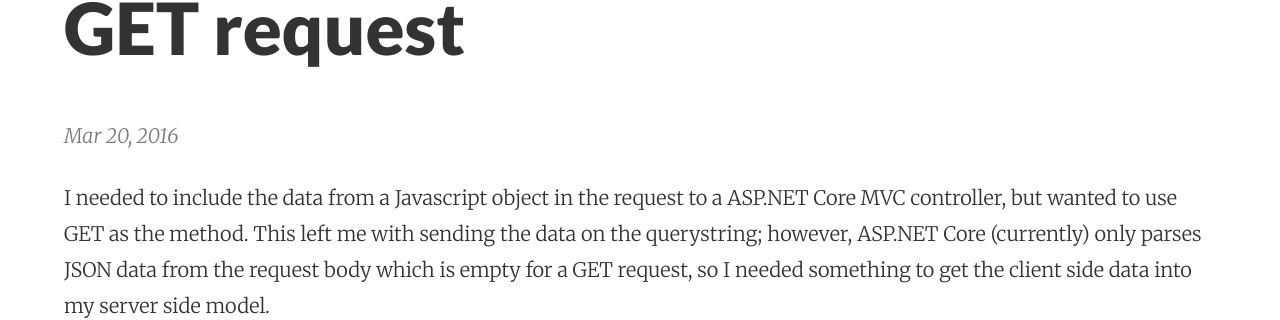
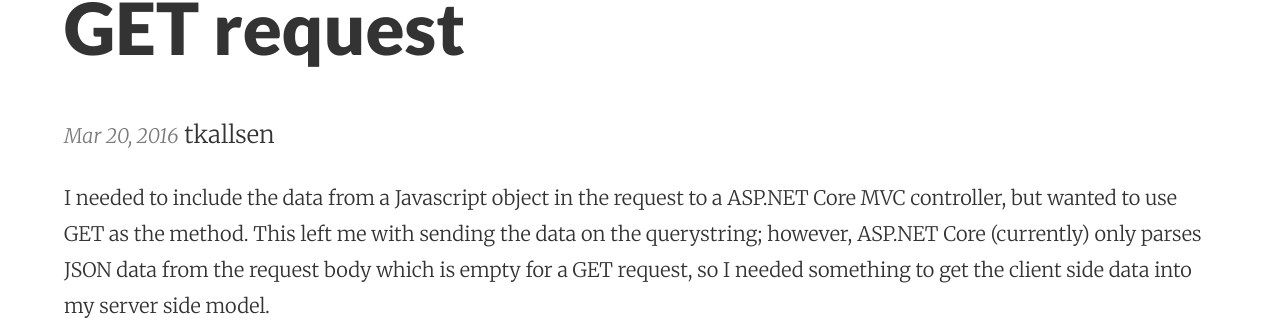
Before and after one commit to Novatrox/Novatrox.github.io, a Jekyll site: the page built from _posts/2016-03-20-using-a-custom-model-binder-to-parse-json-in-get-request.markdown, in a window 1280 px wide and 900 px high. Shown: the part 413-733 px from the top of the window. Built offline with Jekyll 4.4.1, drawn with Linux system fonts in a browser that asks for light colours; comment, search, counter and statistics services are not loaded.

Commit message:
Update post.html

```diff
--- a/_layouts/post.html
+++ b/_layouts/post.html
@@ -4,6 +4,7 @@
 <div class="post-header mb2">
   <h1 class="py2">{{ page.title }}</h1>
   <span class="post-meta">{{ page.date | date: "%b %-d, %Y" }}</span>
+  {{ page.author | split:";" }}
   {% for author in page.author | split:";" %}
     {% assign author = site.authors[page.author] %}
     {% if author %}
```
